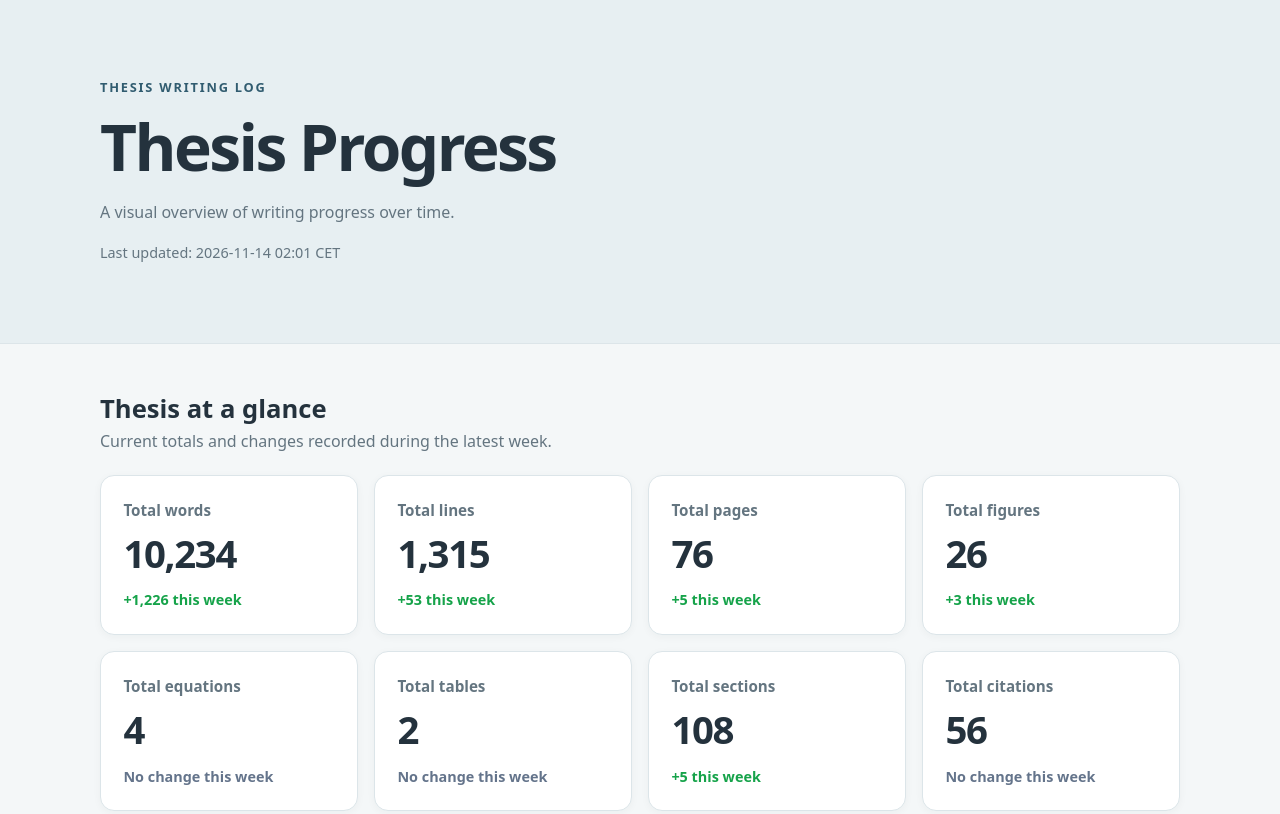
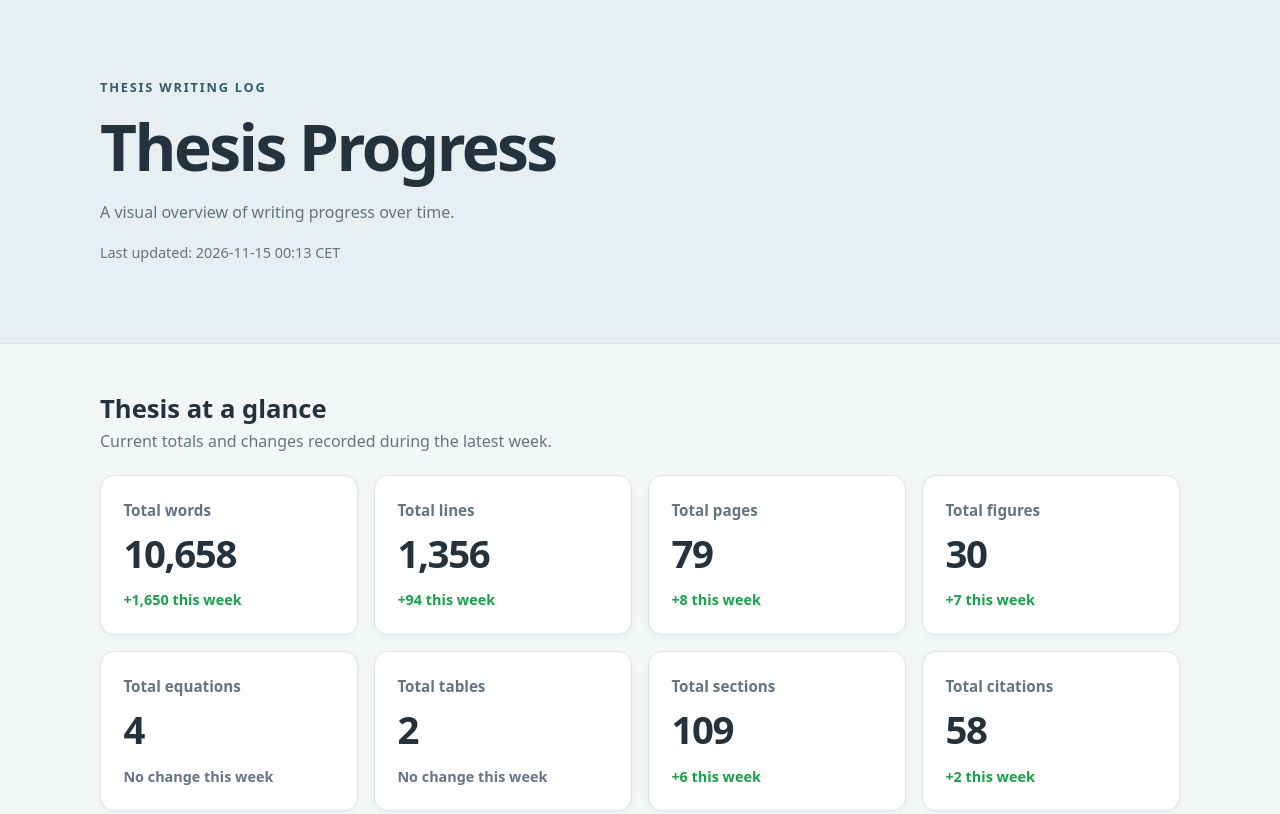
Before and after one commit to pfahad/thesis-wrting-progress, a plain HTML site: page index.html in a window 1280 px wide. Shown: the top 814 px of the page. Drawn offline with Linux system fonts and the light colour scheme.

Commit message:
Update thesis progress dashboard

```diff
--- a/index.html
+++ b/index.html
@@ -12,7 +12,7 @@
     <p class="eyebrow">THESIS WRITING LOG</p>
     <h1>Thesis Progress</h1>
     <p>A visual overview of writing progress over time.</p>
-    <p class="updated">Last updated: 2026-11-14 02:01 CET</p>
+    <p class="updated">Last updated: 2026-11-15 00:13 CET</p>
   </header>
 
   <main>
@@ -28,40 +28,40 @@
 
         <article class="summary-card">
           <p class="summary-label">Total words</p>
-          <p class="summary-total">10,234</p>
+          <p class="summary-total">10,658</p>
           <p class="summary-change"
              style="color: #16A34A;">
-            +1,226 this week
+            +1,650 this week
           </p>
         </article>
 
 
         <article class="summary-card">
           <p class="summary-label">Total lines</p>
-          <p class="summary-total">1,315</p>
+          <p class="summary-total">1,356</p>
           <p class="summary-change"
              style="color: #16A34A;">
-            +53 this week
+            +94 this week
           </p>
         </article>
 
 
         <article class="summary-card">
           <p class="summary-label">Total pages</p>
-          <p class="summary-total">76</p>
+          <p class="summary-total">79</p>
           <p class="summary-change"
              style="color: #16A34A;">
-            +5 this week
+            +8 this week
           </p>
         </article>
 
 
         <article class="summary-card">
           <p class="summary-label">Total figures</p>
-          <p class="summary-total">26</p>
+          <p class="summary-total">30</p>
           <p class="summary-change"
              style="color: #16A34A;">
-            +3 this week
+            +7 this week
           </p>
         </article>
 
@@ -88,20 +88,20 @@
 
         <article class="summary-card">
           <p class="summary-label">Total sections</p>
-          <p class="summary-total">108</p>
+          <p class="summary-total">109</p>
           <p class="summary-change"
              style="color: #16A34A;">
-            +5 this week
+            +6 this week
           </p>
         </article>
 
 
         <article class="summary-card">
           <p class="summary-label">Total citations</p>
-          <p class="summary-total">56</p>
+          <p class="summary-total">58</p>
           <p class="summary-change"
-             style="color: #64748B;">
-            No change this week
+             style="color: #16A34A;">
+            +2 this week
           </p>
         </article>
 
```
Also changed, not shown: images/citations.png, images/commit_times.png, images/cross_references.png, images/equations.png, images/figures.png, images/itemize.png, images/lines.png, images/pages.png, images/sections.png, images/thesis_pages.png, images/weekday_word_distribution.png, images/weekly-elements.png, images/weekly_word_count.png, images/words.png.
